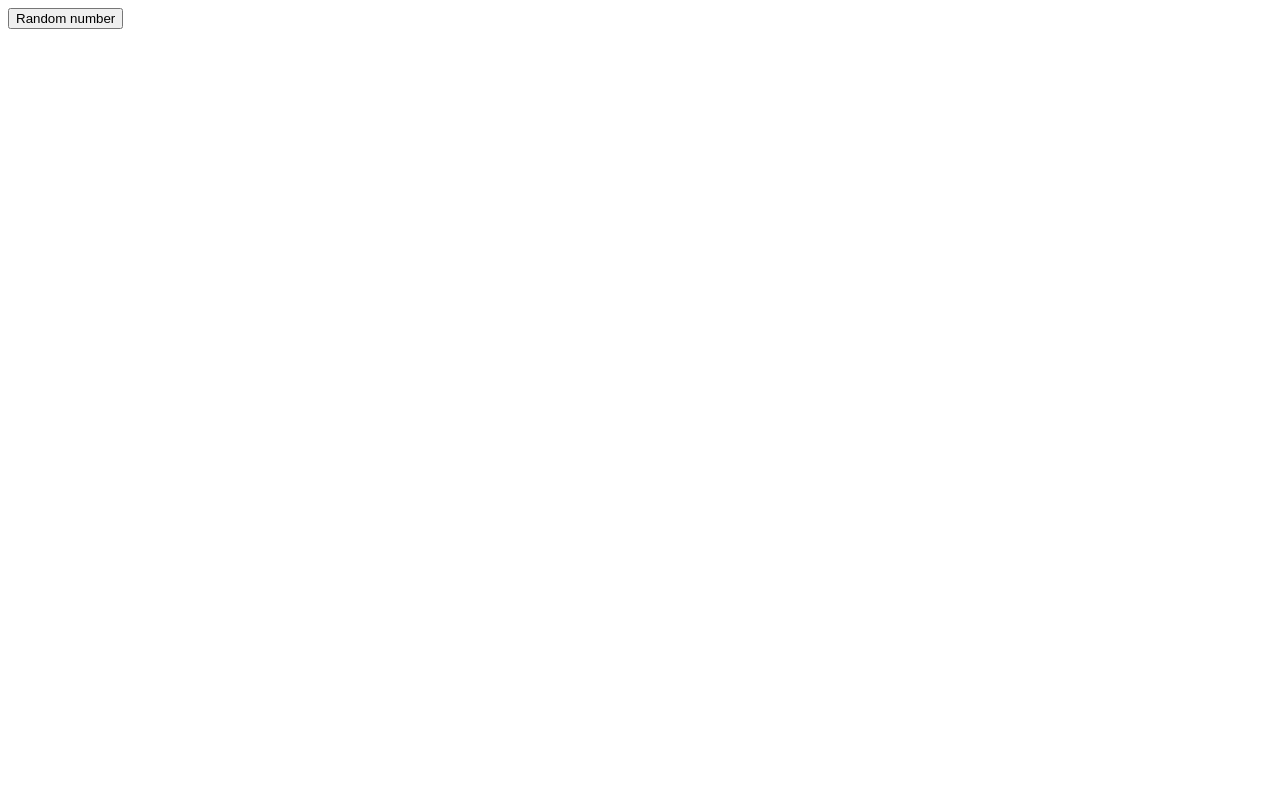
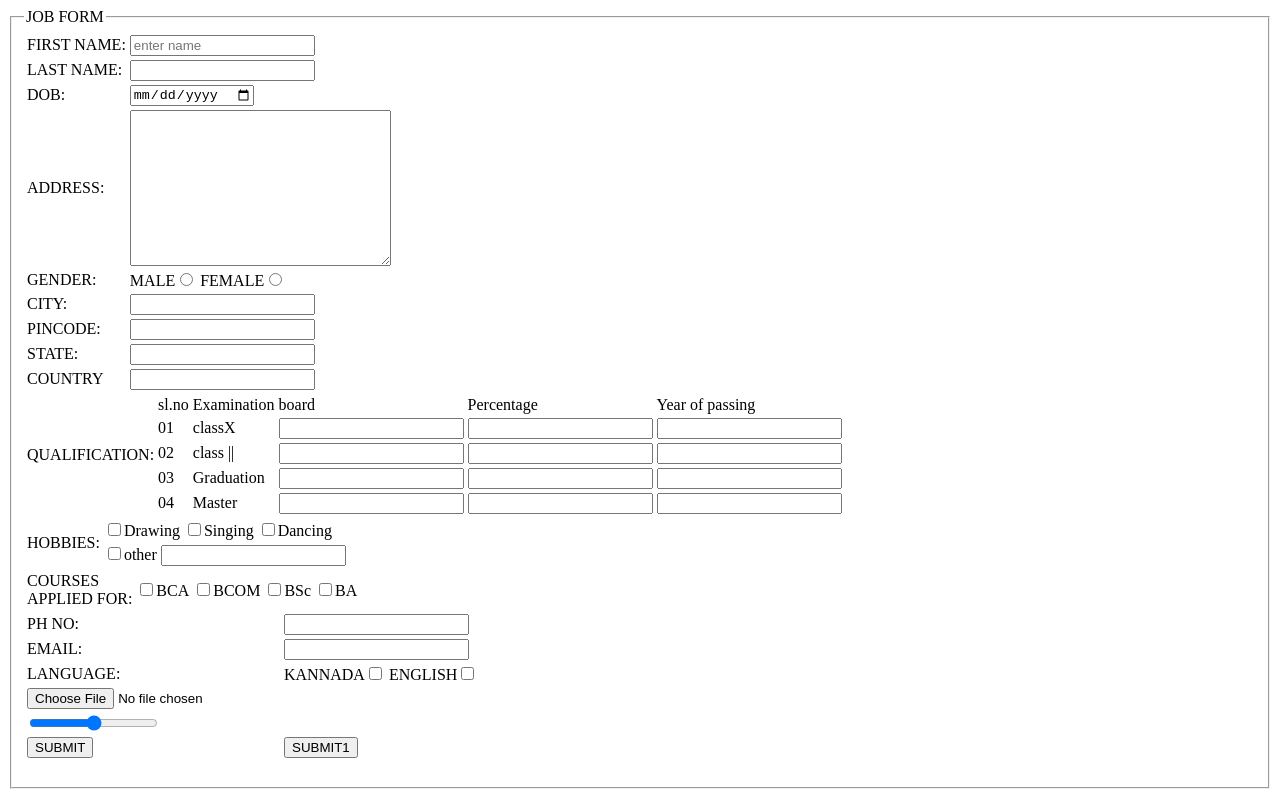
Before and after one commit to aishh1/aishwarya, a plain HTML site: page index.html in a window 1280 px wide. Drawn offline with Linux system fonts and the light colour scheme.

Commit message:
Second commit

```diff
--- a/index.html
+++ b/index.html
@@ -1,10 +1,127 @@
-<!DOCTYPE html>
-<html>
+<html lang="en">
 <head>
-<meta charset="ISO-8859-1">
-<title>Insert title here</title>
+    <meta charset="UTF-8">
+    <meta name="viewport" content="width=device-width, initial-scale=1.0">
+    <title>Document</title>
 </head>
 <body>
-<a href="random"><button>Random number</button></a>
+    <fieldset>
+        <legend>JOB FORM</legend>
+    <form action="">
+        <table>
+         <tr>
+         <td><label for="fir">FIRST NAME:</label></td>
+         <td><input type="text" name="fir" id="" placeholder="enter name" required> </td>
+        </tr>
+        <tr>
+         <td><label for="las">LAST NAME:</label></td>
+         <td><input type="text" name="las" id=""></td>
+        </tr>
+        <tr>
+        <td><label for="">DOB:</label></td>
+         <td><input type="date" name="" id=""></td>
+        </tr>
+        <tr>
+         <td><label for="add">ADDRESS:</label></td>
+         <td><textarea name="add" id="" cols="30" rows="10"></textarea></td>
+         </tr>
+         <tr>
+           <td><label for="gen">GENDER:</label></td>
+           <td>MALE<input type="radio" name="gen" id="">  FEMALE<input type="radio" name="gen" id=""></td>
+          </tr>
+          <tr>
+           <td><label for="">CITY:</label></td>
+           <td><input type="text" name="" id=""></td>
+           </tr>
+           <tr>
+            <td><label for="">PINCODE:</label></td>
+            <td><input type="text" name="" id=""></td>
+            </tr>
+           <tr>
+            <td><label for="">STATE:</label></td>
+            <td><input type="text" name="" id=""></td>
+           </tr>
+           <tr>
+           <td><label for="">COUNTRY</label></td>
+            <td><input type="text" name="" id=""></td>
+           </tr>
+        <table><tr><td rowspan="5"><label for="">QUALIFICATION:</label></td>
+        <td>sl.no</td>
+        <td>Examination</td>
+        <td>board</td>
+        <td>Percentage</td>
+         <td>Year of passing</td></tr>
+         <tr><td>01</td>
+         <td>classX</td>
+           <td><input type="text" name="" id=""></td>
+           <td><input type="text" name="" id=""></td>
+           <td><input type="text" name="" id=""></td>
+         </tr>
+         <tr><td>02</td>
+          <td>class ||</td>
+           <td><input type="text" name="" id=""></td>
+           <td><input type="text" name="" id=""></td>
+           <td><input type="text" name="" id=""></td>
+         </tr>
+         <tr><td>03 </td>
+          <td>Graduation</td>
+           <td><input type="text" name="" id=""></td>
+           <td><input type="text" name="" id=""></td>
+           <td><input type="text" name="" id=""></td>
+        </tr>
+        <tr><td>04</td>
+          <td>Master</td>
+         <td><input type="text" name="" id=""></td>
+         <td><input type="text" name="" id=""></td>
+         <td><input type="text" name="" id=""></td>
+        </tr></table>
+         <table>
+         <tr>
+          <td rowspan="2"><label for="">HOBBIES:</label></td>
+           <td><input type="checkbox" name="" id="">Drawing
+           <input type="checkbox" name="" id="">Singing
+           <input type="checkbox" name="" id="">Dancing</td></tr>
+           <tr>
+           <td><input type="checkbox" name="" id="">other <input type="text" name="" id=""></td>
+          </tr></table>
+          <table>
+         <tr>
+           <td rowspan="2"><label for="">COURSES <br>APPLIED FOR:</label></td>
+            <td><input type="checkbox" name="" id="">BCA</td>
+           <td><input type="checkbox" name="" id="">BCOM</td>
+           <td><input type="checkbox" name="" id="">BSc</td>
+           <td><input type="checkbox" name="" id="">BA</td>
+          </tr></table>
+          <table>
+          <tr>
+          <td><label for="po">PH NO:</label></td>
+          <td><input type="number" name="po" id=""></td>
+           </tr>
+           <tr>
+         <td><label for="ema">EMAIL:</label></td>
+         <td><input type="email" name="ema" id=""></td>
+          </tr>
+         <tr>
+          <td><label for="lan"></label>LANGUAGE:</td>
+          <td>KANNADA<input type="checkbox" name="lan" id=""> ENGLISH<input type="checkbox" name="lan" id=""></td>
+         </tr>
+         <tr>
+           <td>
+               <input type="file" name="" id="">
+           </td>
+         </tr>
+         <tr>
+          <td><input type="range" name="" id=""></td>
+       </tr>
+       <tr>
+         <td><input type="button" value="SUBMIT"></td>
+         <td><input type="submit" value="SUBMIT1"></td>
+       </tr>
+</table>
+</form>
+</fieldset>
+
+
+
 </body>
 </html>
```
